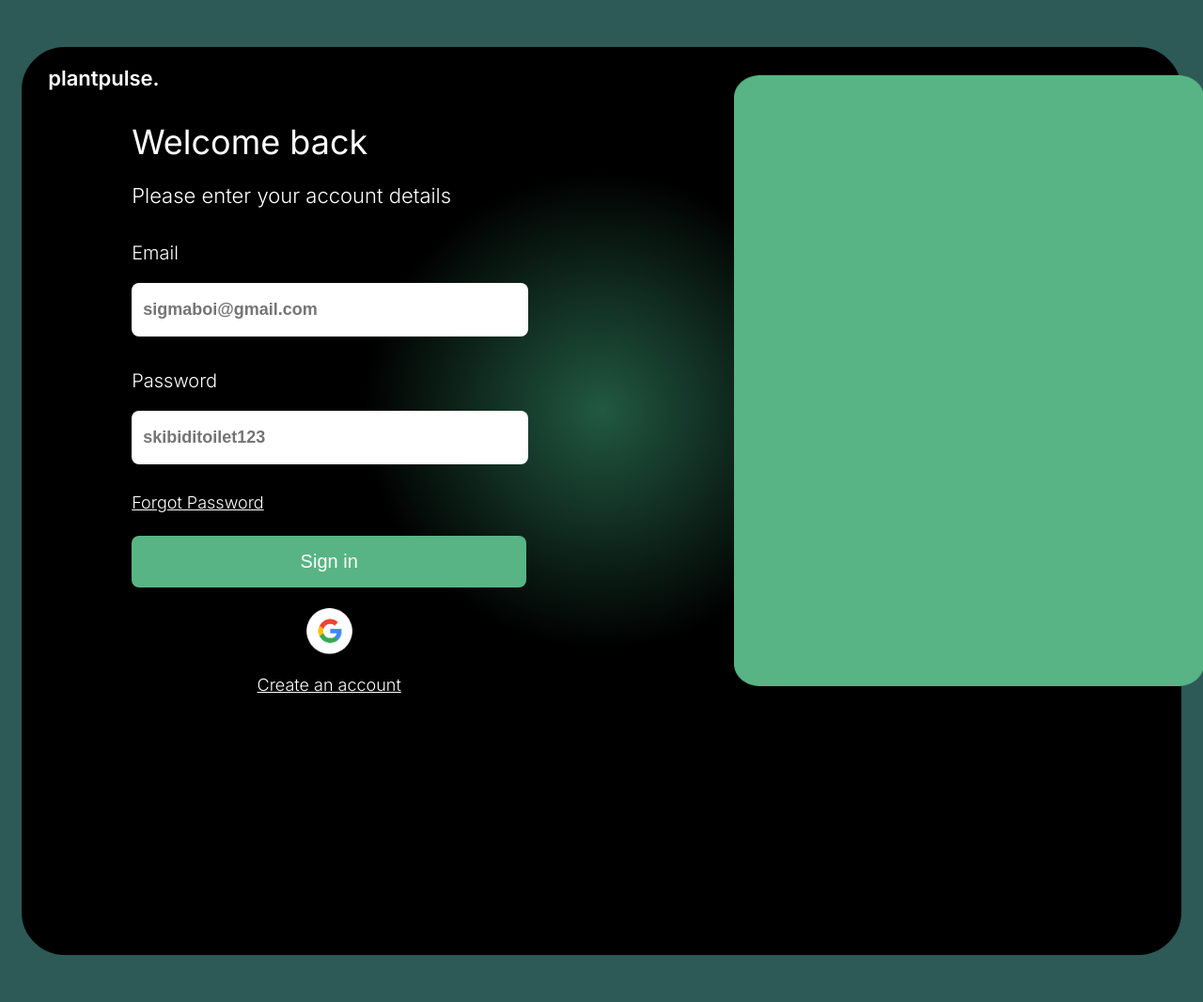
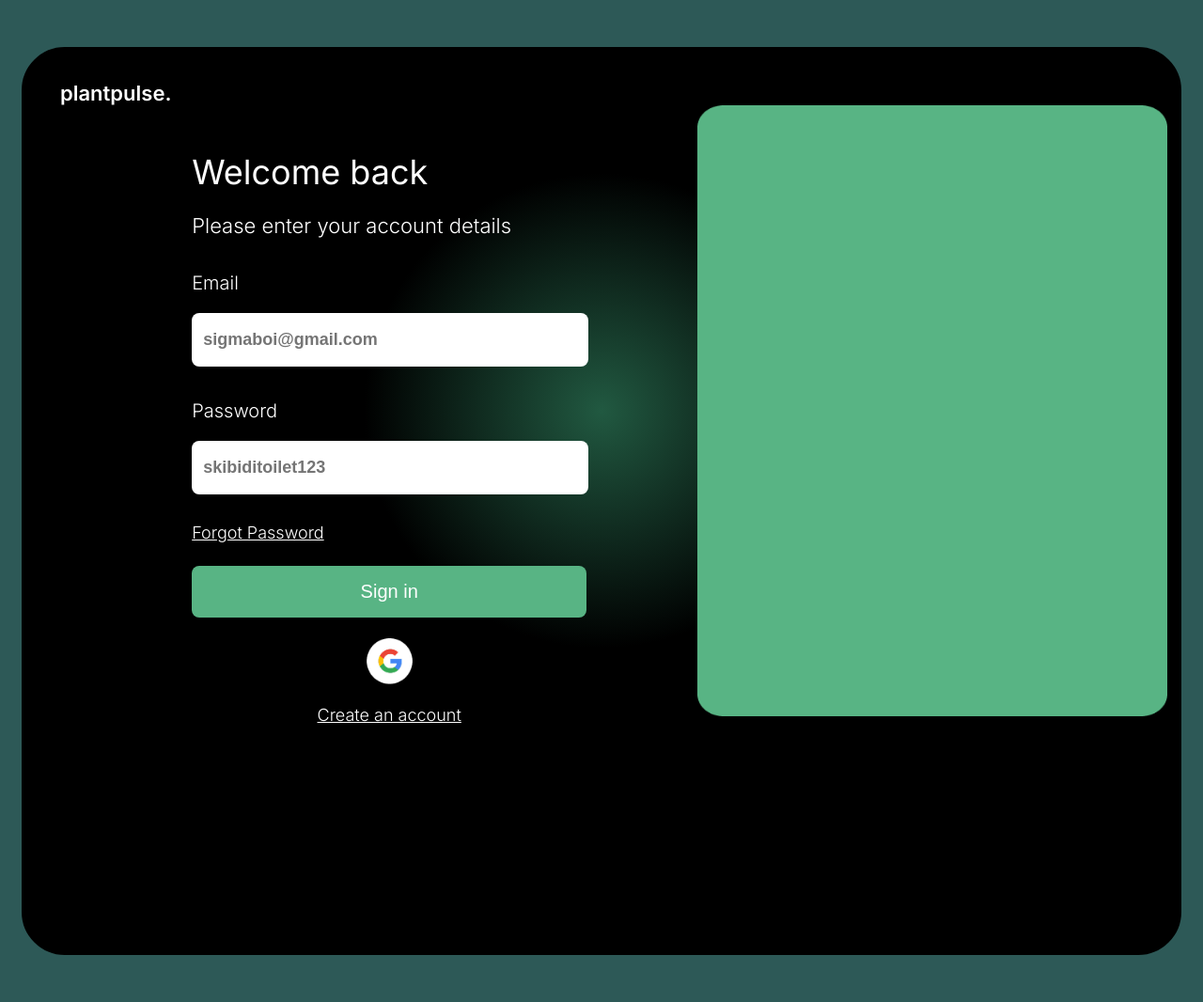
Before and after one commit to kylewxng/plant-pulse, a Flask app: page /login in a window 1280 px wide. Shown: the whole page at 94% size. Run offline with Flask 2, Linux system fonts and the light colour scheme; some libraries are stand-ins or nearby versions.

Commit message:
fixed UI stuff for login and signup

```diff
--- a/static/login.css
+++ b/static/login.css
@@ -23,16 +23,16 @@ body {
 
 .green-rectangle {
   position: absolute;
-  top: 10%;
-  left: 61%;
+  top: 14%;
+  left: 58%;
   width: 500px;
   height: 650px;
 }
 
 .title-text {
   position: absolute;
-  top: 6%;
-  left: 4%;
+  top: 8%;
+  left: 5%;
   color: white;
   font-weight: 600;
   font-size: 22px;
@@ -49,8 +49,8 @@ body {
   border: 2px white;
   border-radius: 12px;
   position: absolute;
-  top: 13%;
-  left: 9%;
+  top: 17%;
+  left: 14%;
   color: white;
 }
 
--- a/templates/signup.html
+++ b/templates/signup.html
@@ -18,8 +18,8 @@
       <h3>Please enter your account details</h3>
       <p>Email</p>
       <input id = "signupEmail" type="email" placeholder="sigmaboi@gmail.com" class="input-box" required/>
-      <p>Password</p>
-      <input id = "signupPass" type="password" placeholder="skibiditoilet123" class="input-box" required/>
+      <p>Choose a password</p>
+      <input id = "signupPass" type="password" placeholder="***********" class="input-box" required/>
       <button id = "signupSubmit" type="submit" class="sign-up-button">Sign Up</button>
       <img id="googleSignIn"src="../static/images/google icon.png" class="google-sign-in-button"/>
       <a id="loginLink" class="existing-account-link" href="login.html" style="color: white">Log into existing account</a>
```
Also changed, not shown: static/signup.css (+6 -6 lines).
